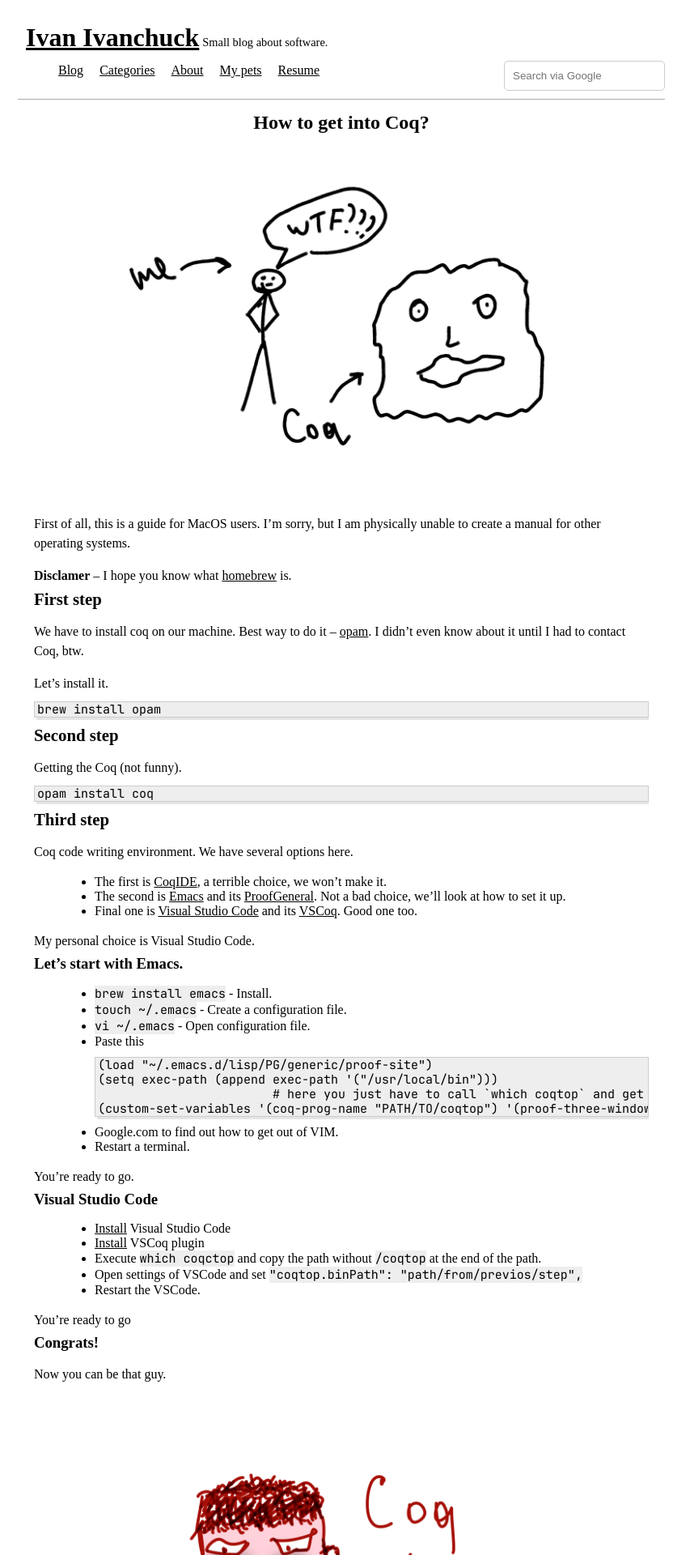
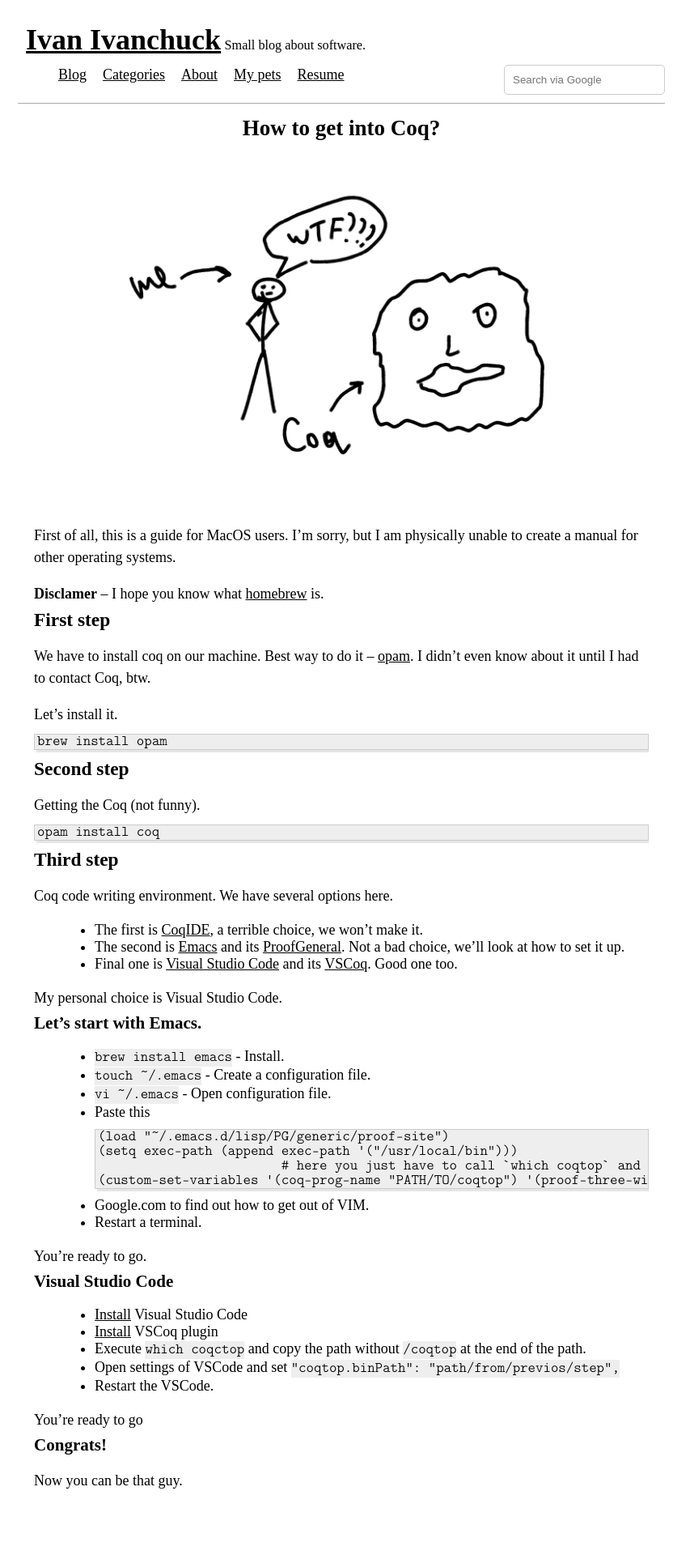
Before and after one commit to l3r8yJ/l3r8yj.github.io, a Jekyll site: the page built from _posts/2023/2023-02-24-how-to-coq.md, in a window 1280 px wide. Shown: the top 1920 px of the page at 81% size, without its empty margins (218-1071 px from the left). Built offline with Jekyll 4.4.1, drawn with Linux system fonts in a browser that asks for light colours; some web fonts are replaced; comment, search, counter and statistics services are not loaded.

Commit message:
Change font size

```diff
--- a/_sass/highlighter.scss
+++ b/_sass/highlighter.scss
@@ -1,26 +1,11 @@
 @charset "utf-8";
 
 @font-face {
-  font-family: 'cmu_typewriter_textlight';
+  font-family: 'CMU TypeWriter';
   src: url('/assets/fonts/cmunbtl-webfont.woff');
-  src: url('/assets/fonts/cmunbtl-webfont.eot?#iefix') format('embedded-opentype'),
-  url('/assets/fonts/cmunbtl-webfont.woff2') format('woff2'),
-       url('/assets/fonts/cmunbtl-webfont.woff') format('woff'),
-       url('/assets/fonts/cmunbtl-webfont.ttf') format('truetype'),
-       url('/assets/fonts/cmunbtl-webfont.svg#cmu_typewriter_text_variablMd') format('svg');
-    font-weight: normal;
-    font-style: normal;
 }
-
-@font-face {
-  font-family: 'Jetbrains Monospace';
-  src: url('/assets/fonts/webfonts/JetBrainsMono-Regular.woff2') format('woff2');
-  font-weight: normal;
-  font-style: monospace;
-}
-
 code {
-  font-family: 'Jetbrains Monospace';
+  font-family: 'CMU TypeWriter';
 }
 
 .highlight > pre,
@@ -30,17 +15,17 @@ pre.highlight {
   padding-left: 3px;
   border: 1px solid #ccc;
   overflow-x: auto;
-  font-size: 15px;
+  font-size: 18px;
   text-indent: 0px;
   background-color: #eee;
   box-shadow: 3px 3px rgba(0, 0, 0, 0.1);
-  font-family: 'Jetbrains Monospace', monospace;
+  font-family: 'CMU TypeWriter', monospace;
   font-style: normal;
 }
 
 .highlighter-rouge {
-  font-family: 'Jetbrains Monospace', monospace;
+  font-family: 'CMU TypeWriter', monospace;
   font-style: normal;
-  font-size: 15px;
+  font-size: 18px;
   background-color: #eee;
 }
--- a/_sass/reset.scss
+++ b/_sass/reset.scss
@@ -65,7 +65,7 @@ em {
 html,
 body {
   font-family: 'CMU Sans Serif';
-  font-size: 16px;
+  font-size: 18px;
   height: 100%;
 }
 
```
